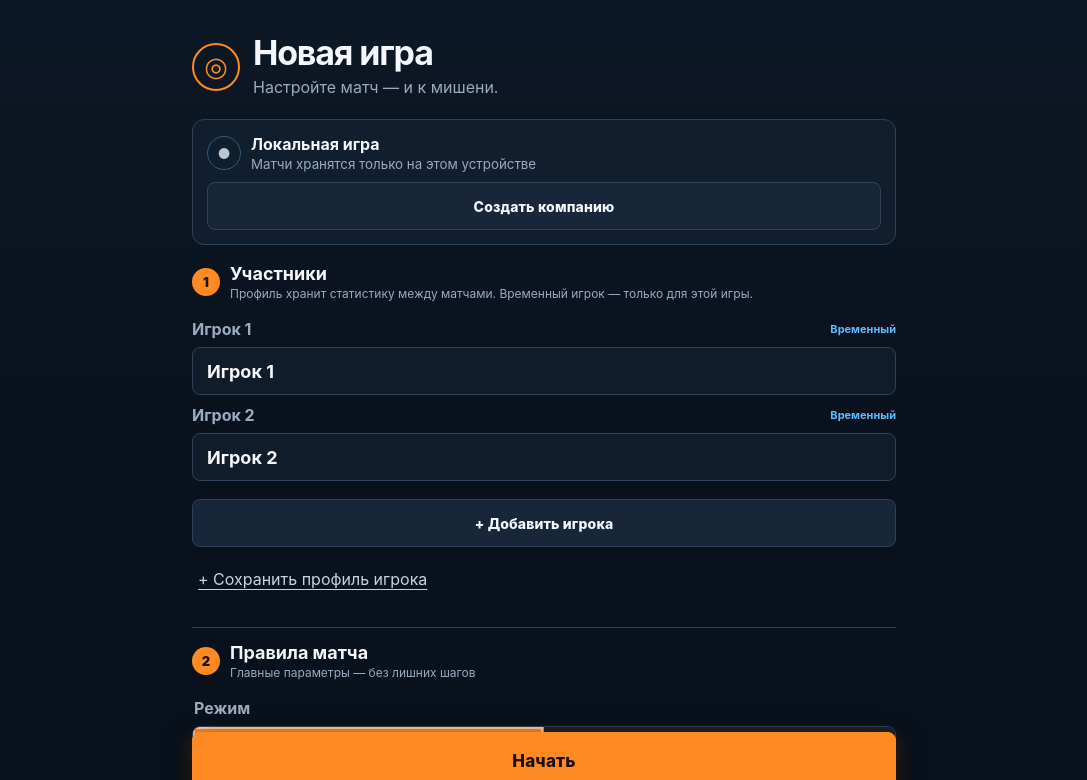
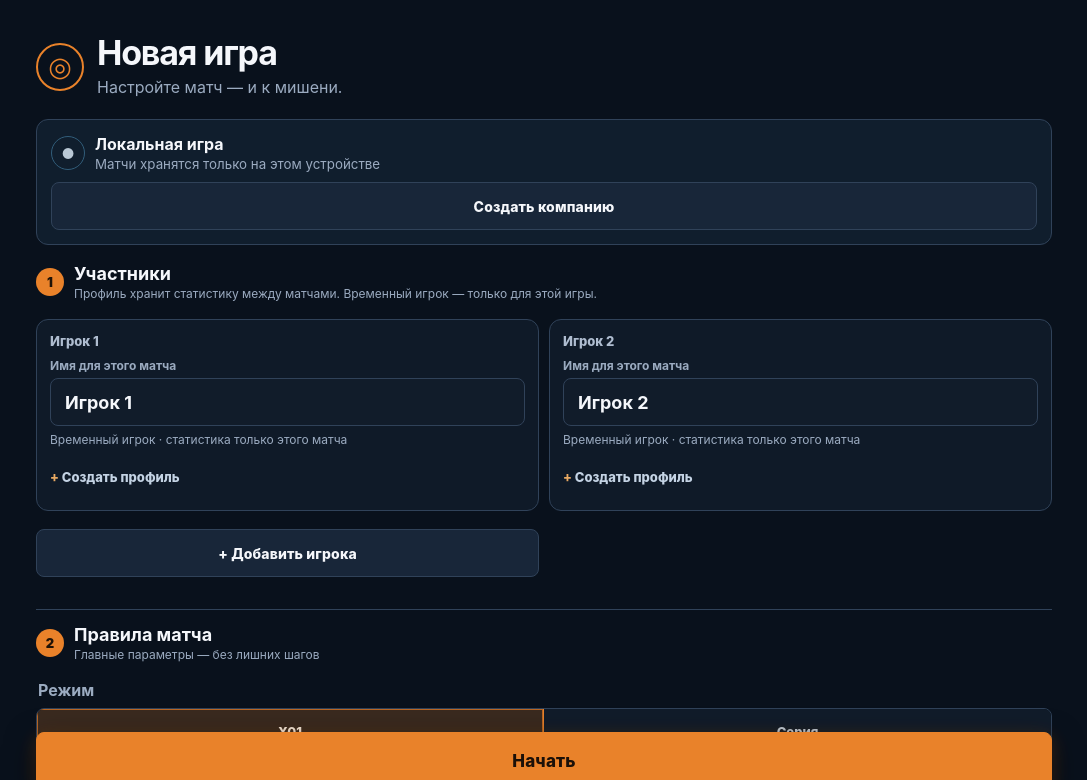
Before and after one commit to howevermikhail239-debug/darts, a React (Vite) app: page / in a window 1280 px wide. Shown: the top 780 px of the page, without its empty margins (96-1183 px from the left). Built offline with nearby package versions, Linux system fonts and the light colour scheme.

Commit message:
fix: improve persistent player flow and desktop presentation

```diff
--- a/src/presentation/hooks/useCompanySync.ts
+++ b/src/presentation/hooks/useCompanySync.ts
@@ -114,9 +114,10 @@ export function useCompanySync({ sync, cache }: Dependencies) {
 
   const addPlayer = useCallback(async (name: string) => {
     const token = currentToken.current;
-    if (!token) return;
+    if (!token) throw new Error("Компания не выбрана");
     const player = await sync.addPlayer(token, name);
     if (currentToken.current === token) setPlayers((current) => [...current, player]);
+    return player;
   }, [sync]);
 
   const leaveCompany = useCallback(() => {
--- a/src/presentation/pages/SetupPage.tsx
+++ b/src/presentation/pages/SetupPage.tsx
@@ -2,6 +2,7 @@ import { useState, type FormEvent } from "react";
 import type { MatchSetup } from "../../domain/match/createMatch";
 import type { MatchParticipantInput } from "../../application/StartMatch";
 import type { Player, PlayerId } from "../../domain/match/models";
+import { PlayerIdentity } from "../components/PlayerIdentity";
 import { t } from "../strings";
 
 export type SetupParticipant = MatchParticipantInput;
@@ -14,7 +15,7 @@ type Props = {
   onAddLocalPlayer?: ((name: string) => Promise<Player>) | undefined;
   company?: { name: string } | undefined;
   onCreateCompany?: ((name: string) => Promise<void>) | undefined;
-  onAddSharedPlayer?: ((name: string) => Promise<void>) | undefined;
+  onAddSharedPlayer?: ((name: string) => Promise<Player>) | undefined;
   onLeaveCompany?: (() => void) | undefined;
   onRetry?: (() => Promise<void>) | undefined;
   syncNote?: string | undefined;
@@ -32,6 +33,7 @@ export function SetupPage({ saved, onStart, onHistory, onStatistics, onAddLocalP
   const [custom, setCustom] = useState(false);
   const [starter, setStarter] = useState<number | "random">(0);
   const [busy, setBusy] = useState(false);
+  const createProfile = company ? onAddSharedPlayer : onAddLocalPlayer;
 
   const selectedIds = participants.flatMap((participant) => participant.playerId ? [participant.playerId] : []);
   const participantsValid = participants.every((participant) => participant.name.trim()) && new Set(selectedIds).size === selectedIds.length;
@@ -64,11 +66,11 @@ export function SetupPage({ saved, onStart, onHistory, onStatistics, onAddLocalP
           participants={participants}
           saved={saved}
           profileLabel={company ? "Профиль компании" : "Профиль игрока"}
+          onCreateProfile={createProfile}
           onChange={setParticipants}
           onRemove={(index) => { setParticipants((current) => current.filter((_, itemIndex) => itemIndex !== index)); setStarter(0); }}
           onAdd={() => setParticipants((current) => [...current, defaultParticipant(current.length)])}
         />
-        {onAddLocalPlayer ? <LocalProfileCreator onCreate={onAddLocalPlayer} /> : null}
         {!participantsValid ? <p className="reason">Имена должны быть заполнены, а сохранённый профиль нельзя выбрать дважды.</p> : null}
         {visitsRequired && !visitsValid ? <p className="reason">Количество подходов должно быть от 1 до 999.</p> : null}
         <div className="setup-section-title"><span>2</span><div><h2>Правила матча</h2><p>Главные параметры — без лишних шагов</p></div></div>
@@ -84,35 +86,6 @@ export function SetupPage({ saved, onStart, onHistory, onStatistics, onAddLocalP
       <nav className="home-links"><button className="link-button" onClick={onHistory}>{t.history}</button><button className="link-button" onClick={onStatistics}>Статистика</button></nav>
     </main>
   );
-}
-
-function LocalProfileCreator({ onCreate }: { onCreate: (name: string) => Promise<Player> }) {
-  const [open, setOpen] = useState(false);
-  const [name, setName] = useState("");
-  const [busy, setBusy] = useState(false);
-  const [error, setError] = useState<string>();
-  const create = async (event: FormEvent<HTMLFormElement>) => {
-    event.preventDefault();
-    if (busy || !name.trim()) return;
-    setBusy(true);
-    setError(undefined);
-    try {
-      await onCreate(name);
-      setName("");
-      setOpen(false);
-    } catch {
-      setError("Не удалось сохранить профиль. Попробуйте ещё раз.");
-    } finally {
-      setBusy(false);
-    }
-  };
-  if (!open) return <button type="button" className="link-button profile-create-toggle" onClick={() => setOpen(true)}>+ Сохранить профиль игрока</button>;
-  return <form className="profile-create-form" onSubmit={(event) => void create(event)} aria-busy={busy}>
-    <p className="hint">Профиль сохранит общую статистику этого игрока между матчами.</p>
-    <label>Имя нового профиля<input value={name} maxLength={80} disabled={busy} onChange={(event) => setName(event.target.value)} /></label>
-    {error ? <p className="reason" role="alert">{error}</p> : null}
-    <div className="profile-create-actions"><button type="submit" className="secondary" disabled={busy || !name.trim()}>{busy ? "Сохраняем…" : "Сохранить профиль"}</button><button type="button" className="link-button" disabled={busy} onClick={() => { setOpen(false); setError(undefined); }}>Отмена</button></div>
-  </form>;
 }
 
 function CompanyContextPanel({ company, syncNote, onCreateCompany, onAddSharedPlayer, onLeaveCompany, onRetry }: Pick<Props, "company" | "syncNote" | "onCreateCompany" | "onAddSharedPlayer" | "onLeaveCompany" | "onRetry">) {
@@ -164,18 +137,57 @@ function CompanyContextPanel({ company, syncNote, onCreateCompany, onAddSharedPl
   );
 }
 
-function ParticipantList({ participants, saved, profileLabel, onChange, onRemove, onAdd }: { participants: readonly ParticipantDraft[]; saved: readonly Player[]; profileLabel: string; onChange: (participants: ParticipantDraft[]) => void; onRemove: (index: number) => void; onAdd: () => void }) {
+function ParticipantList({ participants, saved, profileLabel, onCreateProfile, onChange, onRemove, onAdd }: { participants: readonly ParticipantDraft[]; saved: readonly Player[]; profileLabel: string; onCreateProfile?: ((name: string) => Promise<Player>) | undefined; onChange: (participants: ParticipantDraft[]) => void; onRemove: (index: number) => void; onAdd: () => void }) {
   return <><div className="player-fields">{participants.map((participant, index) => (
-    <ParticipantRow key={index} participant={participant} index={index} saved={saved} profileLabel={profileLabel} removable={participants.length > 2} onChange={(next) => onChange(participants.map((item, itemIndex) => itemIndex === index ? next : item))} onRemove={() => onRemove(index)} />
+    <ParticipantRow key={index} participant={participant} index={index} saved={saved} profileLabel={profileLabel} onCreateProfile={onCreateProfile} removable={participants.length > 2} onChange={(next) => onChange(participants.map((item, itemIndex) => itemIndex === index ? next : item))} onRemove={() => onRemove(index)} />
   ))}</div>{participants.length < 8 ? <button type="button" className="secondary add-player" onClick={onAdd}>+ Добавить игрока</button> : null}</>;
 }
 
-function ParticipantRow({ participant, index, saved, profileLabel, removable, onChange, onRemove }: { participant: ParticipantDraft; index: number; saved: readonly Player[]; profileLabel: string; removable: boolean; onChange: (participant: ParticipantDraft) => void; onRemove: () => void }) {
+function ParticipantRow({ participant, index, saved, profileLabel, onCreateProfile, removable, onChange, onRemove }: { participant: ParticipantDraft; index: number; saved: readonly Player[]; profileLabel: string; onCreateProfile?: ((name: string) => Promise<Player>) | undefined; removable: boolean; onChange: (participant: ParticipantDraft) => void; onRemove: () => void }) {
+  const [creating, setCreating] = useState(false);
+  const [profileName, setProfileName] = useState("");
+  const [busy, setBusy] = useState(false);
+  const [error, setError] = useState<string>();
+  const selected = participant.playerId
+    ? saved.find((player) => player.id === participant.playerId) ?? { id: participant.playerId, name: participant.name, createdAt: "" }
+    : undefined;
+  const openCreator = () => {
+    const defaultName = `Игрок ${index + 1}`;
+    setProfileName(participant.name === defaultName ? "" : participant.name);
+    setError(undefined);
+    setCreating(true);
+  };
+  const createAndSelect = async (event: FormEvent<HTMLFormElement>) => {
+    event.preventDefault();
+    if (!onCreateProfile || busy || !profileName.trim()) return;
+    setBusy(true);
+    setError(undefined);
+    try {
+      const player = await onCreateProfile(profileName.trim());
+      onChange({ name: player.name, playerId: player.id });
+      setCreating(false);
+    } catch {
+      setError("Не удалось создать профиль. Попробуйте ещё раз.");
+    } finally {
+      setBusy(false);
+    }
+  };
   return (
-    <label><span className="participant-label">Игрок {index + 1}{participant.playerId ? <em>{profileLabel}</em> : <em>Временный</em>}</span><span className="input-row">
-      <input aria-label={`Имя игрока ${index + 1}`} value={participant.name} onChange={(event) => onChange({ name: event.target.value })} maxLength={28} />
-      {removable ? <button type="button" className="remove-player" onClick={onRemove} aria-label={`Удалить игрока ${index + 1}`}>×</button> : null}
-    </span>{saved.length ? <select aria-label={`Выбрать сохранённого игрока ${index + 1}`} value={participant.playerId ?? ""} onChange={(event) => { const player = saved.find((item) => item.id === event.target.value); if (player) onChange({ name: player.name, playerId: player.id }); }}><option value="">Временный игрок</option>{saved.map((player) => <option key={player.id} value={player.id}>{player.name}</option>)}</select> : null}</label>
+    <article className={`participant-card ${selected ? "profile" : "temporary"}`}>
+      <div className="participant-card-heading"><span>Игрок {index + 1}</span>{removable ? <button type="button" className="remove-player" onClick={onRemove} aria-label={`Удалить игрока ${index + 1}`}>×</button> : null}</div>
+      {selected ? <div className="selected-profile"><PlayerIdentity playerId={selected.id} name={selected.name} position={index} /><small>{profileLabel} · статистика сохраняется</small></div> : <>
+        <label className="temporary-name">Имя для этого матча<input aria-label={`Имя игрока ${index + 1}`} value={participant.name} onChange={(event) => onChange({ name: event.target.value })} maxLength={28} /></label>
+        <p className="participant-semantic">Временный игрок · статистика только этого матча</p>
+      </>}
+      {saved.length ? <label className="profile-picker">{selected ? "Сменить игрока" : "Выбрать профиль"}<select aria-label={`Выбрать сохранённого игрока ${index + 1}`} value={participant.playerId ?? ""} onChange={(event) => { const player = saved.find((item) => item.id === event.target.value); onChange(player ? { name: player.name, playerId: player.id } : { name: `Игрок ${index + 1}` }); }}><option value="">Временный игрок</option>{saved.map((player) => <option key={player.id} value={player.id}>{player.name}</option>)}</select></label> : null}
+      {onCreateProfile && !creating ? <button type="button" className="profile-slot-action" onClick={openCreator}>{selected ? "Создать другой профиль" : participant.name === `Игрок ${index + 1}` ? "Создать профиль" : "Сохранить как профиль"}</button> : null}
+      {creating ? <form className="slot-profile-form" onSubmit={(event) => void createAndSelect(event)} aria-busy={busy}>
+        <label>Имя профиля<input autoFocus value={profileName} maxLength={80} disabled={busy} onChange={(event) => setProfileName(event.target.value)} /></label>
+        <p>Профиль сохранит статистику между матчами.</p>
+        {error ? <p className="reason" role="alert">{error}</p> : null}
+        <div><button type="submit" className="secondary" disabled={busy || !profileName.trim()}>{busy ? "Создаём…" : "Создать и выбрать"}</button><button type="button" className="quiet-button" disabled={busy} onClick={() => setCreating(false)}>Отмена</button></div>
+      </form> : null}
+    </article>
   );
 }
 
--- a/src/presentation/stage4.css
+++ b/src/presentation/stage4.css
@@ -7,8 +7,8 @@
   --line-strong: #4a6079;
   --text: #f5f7fb;
   --muted: #9babc0;
-  --accent: #ff8a24;
-  --accent2: #ffb15f;
+  --accent: #e9822a;
+  --accent2: #e9aa63;
   --success: #55d68b;
   --info: #5bbcff;
   --warning: #f2c35a;
@@ -22,7 +22,7 @@
   background: var(--bg);
 }
 
-html { background: var(--bg); }
+html, #root { min-height: 100%; background: var(--bg); }
 body {
   min-width: 320px;
   color: var(--text);
@@ -49,7 +49,8 @@ button:focus-visible, input:focus-visible, select:focus-visible, summary:focus-v
 .secondary { color: var(--text); background: var(--surface2); border-color: var(--line); }
 .danger-button { padding-inline: 18px; color: #fff; background: #b83836; border: 1px solid #e75b56; }
 .danger-quiet { padding-inline: 14px; color: #ff8e88; background: transparent; border: 1px solid #7c3f43; }
-.link-button, .undo-link { color: #c6d3e2; text-underline-offset: 4px; }
+.link-button, .undo-link { color: #b8c5d4; text-decoration: none; }
+.link-button:hover:not(:disabled), .undo-link:hover:not(:disabled) { color: var(--text); }
 
 .loading { padding: 24px; font-weight: 750; }
 .fatal, .error, .notice { border-radius: var(--radius-sm); border-left-width: 4px; }
@@ -94,8 +95,23 @@ button:focus-visible, input:focus-visible, select:focus-visible, summary:focus-v
 .setup-section-title h2 { font-size: 18px; }
 .setup-section-title p { margin-top: 2px; color: var(--muted); font-size: 12px; }
 .setup-section-title.compact { padding-top: 10px; }
-.participant-label { display: flex; justify-content: space-between; gap: 8px; align-items: center; }
-.participant-label em { color: var(--info); font-size: 11px; font-style: normal; font-weight: 750; }
+.participant-card { display: grid; gap: 9px; min-width: 0; padding: 13px; border: 1px solid var(--line); border-radius: var(--radius-md); background: #0f1a28; }
+.participant-card.profile { border-color: #40536a; background: #122031; }
+.participant-card-heading { display: flex; justify-content: space-between; align-items: center; color: #afbdd0; font-size: 13px; font-weight: 800; }
+.participant-card-heading .remove-player { width: 34px; min-height: 34px; flex-basis: 34px; }
+.temporary-name { gap: 5px !important; font-size: 12px; }
+.participant-semantic { margin: -3px 0 0; color: var(--muted); font-size: 12px; line-height: 1.35; }
+.selected-profile { display: grid; gap: 5px; }
+.selected-profile .player-identity { font-size: 17px; font-weight: 850; }
+.selected-profile small { color: var(--success); font-size: 12px; }
+.profile-picker { gap: 5px !important; color: #b7c4d4 !important; font-size: 12px; }
+.profile-slot-action, .quiet-button { width: max-content; min-height: 40px; padding: 0; color: #c4d3e4; border: 0; background: transparent; font-size: 13px; font-weight: 800; text-align: left; }
+.profile-slot-action::before { color: var(--accent2); content: "+ "; }
+.slot-profile-form { display: grid; gap: 8px; padding-top: 9px; border-top: 1px solid var(--line); }
+.slot-profile-form > label { gap: 5px; font-size: 12px; }
+.slot-profile-form > p { margin: 0; color: var(--muted); font-size: 12px; }
+.slot-profile-form > div { display: grid; grid-template-columns: minmax(0, 1fr) auto; gap: 10px; align-items: center; }
+.slot-profile-form .secondary { padding-inline: 12px; }
 .setup-form input, .player-fields label > select, .company-context input {
   min-width: 0;
   min-height: 48px;
@@ -109,12 +125,12 @@ button:focus-visible, input:focus-visible, select:focus-visible, summary:focus-v
 .segments, .starter-grid button { border-color: var(--line); border-radius: var(--radius-sm); }
 .segments button { min-width: 0; min-height: 48px; padding: 7px; color: #c8d4e2; background: var(--surface); border-color: var(--line); font-size: 13px; line-height: 1.2; }
 .segments button.selected, .starter-grid button.selected {
-  color: #1e1208;
-  background: var(--accent);
+  color: #fff1e4;
+  background: #3a2a1f;
   border-color: var(--accent);
-  box-shadow: inset 0 0 0 2px #ffd1a4;
+  box-shadow: inset 0 0 0 1px #b86725;
 }
-.segments button.selected, .multipliers button.selected { border-bottom-width: 4px; }
+.segments button.selected, .multipliers button.selected { border-bottom-width: 2px; }
 .starter-grid { grid-template-columns: repeat(auto-fit, minmax(90px, 1fr)); }
 .starter-grid button { overflow: hidden; padding-inline: 8px; color: var(--text); text-overflow: ellipsis; white-space: nowrap; background: var(--surface); }
 .start { position: sticky; bottom: calc(10px + env(safe-area-inset-bottom)); z-index: 4; height: 58px; font-size: 17px; box-shadow: 0 10px 30px #000a, 0 5px 18px #ff8a2442; }
@@ -242,8 +258,8 @@ button:focus-visible, input:focus-visible, select:focus-visible, summary:focus-v
 .player-monogram { display: grid; width: 38px; height: 38px; flex: 0 0 38px; place-items: center; color: #06101b; border-radius: 50%; background: var(--player-color); font-size: 13px; font-weight: 950; letter-spacing: .02em; }
 .player-identity.compact { gap: 6px; }
 .player-identity.compact .player-monogram { width: 28px; height: 28px; flex-basis: 28px; font-size: 10px; }
-.tone-amber { --player-color: #ff9b42; }.tone-sky { --player-color: #65bfff; }.tone-mint { --player-color: #57d69a; }.tone-violet { --player-color: #b59aff; }
-.tone-rose { --player-color: #ff8799; }.tone-teal { --player-color: #55d4d0; }.tone-sand { --player-color: #e6bf72; }.tone-blue { --player-color: #7e9fff; }
+.tone-amber { --player-color: #d98a45; }.tone-sky { --player-color: #5c9fc9; }.tone-mint { --player-color: #55ad82; }.tone-violet { --player-color: #9581c2; }
+.tone-rose { --player-color: #ce7584; }.tone-teal { --player-color: #55aaa7; }.tone-sand { --player-color: #c4a667; }.tone-blue { --player-color: #7089c2; }
 .summary-winner { display: flex; justify-content: center; margin: 3px 0 10px; }
 .summary-winner .player-identity { font-size: 18px; font-weight: 850; }
 .summary-draw { margin: 0 0 10px; color: var(--muted); }
@@ -317,6 +333,16 @@ button:focus-visible, input:focus-visible, select:focus-visible, summary:focus-v
   .numbers button { min-height: 52px; }
 }
 
+@media (min-width: 1000px) {
+  .setup-page { width: min(1080px, 100%); padding-inline: 32px; }
+  .setup-page .player-fields { grid-template-columns: repeat(2, minmax(0, 1fr)); }
+  .setup-page .add-player { width: calc(50% - 5px); }
+  .history-page, .statistics-page { width: min(1120px, 100%); padding-inline: 32px; }
+  .summary-page { width: min(860px, 100%); }
+  .settings-page { width: min(760px, 100%); }
+  .setup-section-title { margin-top: 14px; }
+}
+
 @media (min-width: 700px) and (max-height: 850px) {
   .player-score .main-score { font-size: 56px; }
   .dart-slots button { min-height: 60px; }
```
Also changed, not shown: 2 other files (tests, documents, lock files or other folders).
